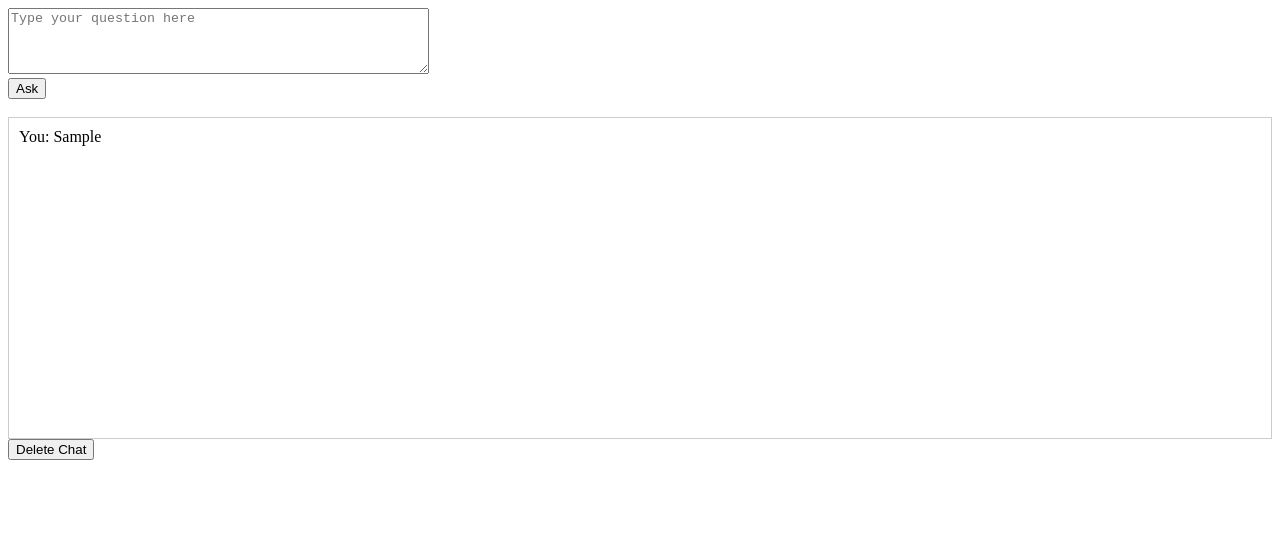
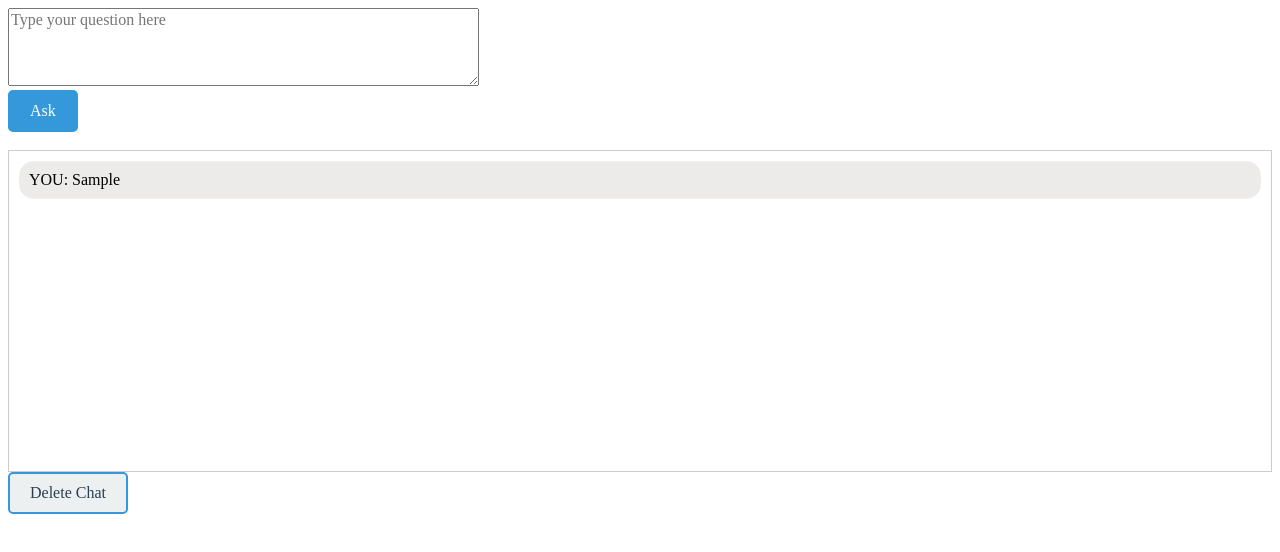
Before and after one commit to villayatali123/ChatBot-FrontEnd, a plain HTML site: page index.html in a window 1280 px wide. Both pictures are taken after typing "Sample" into the empty fields and a click on the button "Ask". Drawn offline with nearby package versions, Linux system fonts and the light colour scheme; no server answers; a web font is replaced by a local one.

Commit message:
added style to UI

```diff
--- /dev/null
+++ b/index.css
@@ -0,0 +1,57 @@
+* {
+    font-size: medium;
+    font-family: "Trirong", serif;
+}
+
+#chat-container {
+    height: 300px;
+    overflow-y: scroll;
+    border: 1px solid #ccc;
+    padding: 10px;
+}
+#chat-container div {
+    border-radius: 15px; /* Adjust the radius as needed */
+    padding: 10px; /* Optional: Add padding for better visualization */
+}
+
+#chat-container div:nth-child(odd){
+
+    background-color: #edeaea;
+
+  }
+/* Base Button Styles */
+.button {
+    display: inline-block;
+    padding: 10px 20px;
+    font-size: 16px;
+    text-align: center;
+    text-decoration: none;
+    cursor: pointer;
+    border: 2px solid #3498db;
+    border-radius: 5px;
+    transition: background-color 0.3s, color 0.3s;
+  }
+
+  /* Primary Button Styles */
+  .button-primary {
+    color: #fff;
+    background-color: #3498db;
+  }
+
+  .button-primary:hover {
+    background-color: #2980b9;
+  }
+
+  /* Secondary Button Styles */
+  .button-secondary {
+    color: #2c3e50;
+    background-color: #ecf0f1;
+  }
+
+  .button-secondary:hover {
+    background-color: #c81e03;
+  }
+
+  .button:hover {
+    color: #fff;
+  }
--- a/index.html
+++ b/index.html
@@ -3,16 +3,8 @@
   <head>
     <meta charset="UTF-8" />
     <title>Chatbot</title>
-    <!-- Add any CSS styles here -->
-    <style>
-      /* Your styles here */
-      #chat-container {
-        height: 300px;
-        overflow-y: scroll;
-        border: 1px solid #ccc;
-        padding: 10px;
-      }
-    </style>
+    <link rel="stylesheet" href="https://fonts.googleapis.com/css?family=Trirong">
+    <link rel="stylesheet" href="./index.css">
   </head>
   <body>
     <div>
@@ -24,7 +16,7 @@
           placeholder="Type your question here"
         ></textarea>
         <br />
-        <button type="submit">Ask</button>
+        <button class="button button-primary" type="submit">Ask</button>
 
       </form>
       <br />
@@ -32,7 +24,7 @@
       <div id="chat-container">
         <!-- Chat responses will be displayed here -->
       </div>
-      <button type="Button" id="delete-btn">Delete Chat</button>
+      <button class="button button-secondary"type="Button" id="delete-btn">Delete Chat</button>
     </div>
 
     <!-- Add Socket.io client script -->
--- a/index.js
+++ b/index.js
@@ -1,41 +1,40 @@
-const socket = io('https://chatbot-goodspace.onrender.com');
+const socket = io("https://chatbot-goodspace.onrender.com");
 
-const apiUrl = 'https://chatbot-goodspace.onrender.com/api/v1/getMessages';
-const deleteChatUrl = 'https://chatbot-goodspace.onrender.com/api/v1/deleteMessages';
+const apiUrl = "https://chatbot-goodspace.onrender.com/api/v1/getMessages";
+const deleteChatUrl =
+  "https://chatbot-goodspace.onrender.com/api/v1/deleteMessages";
 
 // Get DOM elements
-const chatForm = document.getElementById('chat-form');
-const questionInput = document.getElementById('question-input');
-const chatContainer = document.getElementById('chat-container');
-const deleteChatBtn = document.getElementById('delete-btn');
-
+const chatForm = document.getElementById("chat-form");
+const questionInput = document.getElementById("question-input");
+const chatContainer = document.getElementById("chat-container");
+const deleteChatBtn = document.getElementById("delete-btn");
 
 async function fetchData() {
   try {
     const response = await fetch(apiUrl);
 
     if (!response.ok) {
-        throw new Error('Network response was not ok');
+      throw new Error("Network response was not ok");
     }
 
     const data = await response.json();
-      const content = data.message.map( (item,index) => {
-        const div = document.createElement('div');
+    const content = data.message.map((item, index) => {
+      const div = document.createElement("div");
 
-        if(index%2==0)
-        div.textContent =`You:  ${item.message}`;
-        else div.textContent =`Bot:  ${item.message}`
-        return div
+      if (index % 2 == 0) div.textContent = `You:  ${item.message}`;
+      else div.textContent = `Bot:  ${item.message}`;
+      return div;
     });
 
-      chatContainer.innerHTML = ''; // Clear the container first (if needed)
+    chatContainer.innerHTML = ""; // Clear the container first (if needed)
 
-      content.forEach(element => {
+    content.forEach((element) => {
       chatContainer.appendChild(element); // Append each created div element to the container
     });
     return data; // You can return the data if needed for further processing
   } catch (error) {
-      console.error('Error fetching data:', error);
+    console.error("Error fetching data:", error);
     throw error; // Re-throwing the error for handling at a higher level if necessary
   }
 }
@@ -46,44 +45,42 @@ fetchData();
 // const content = data.map(item => `<p>${item}</p>`).join('');
 
 // Submit form event
-chatForm.addEventListener('submit', async (e) => {
+chatForm.addEventListener("submit", async (e) => {
   e.preventDefault();
   const question = questionInput.value.trim();
 
-  if (question !== '') {
+  if (question !== "") {
     // Send the question to the server
-    socket.emit('ask-question', { message: question });
+    socket.emit("ask-question", { message: question });
     // Add the question to chat display
-    chatContainer.innerHTML += `<div>You: ${question}</div>`;
+    chatContainer.innerHTML += `<div>YOU:  ${question}</div>`;
     // Clear the input
-    questionInput.value = '';
+    questionInput.value = "";
   }
 });
 
 // Receive response from server
-socket.on('bot-response', (response) => {
-    console.log(response);
+socket.on("bot-response", (response) => {
   // Display the response in the chat area
-  chatContainer.innerHTML += `<div>Bot: ${response.answer.content}</div>`;
+  chatContainer.innerHTML += `<div>BOT:  ${response.answer.content}</div>`;
   // Scroll to the bottom of the chat container
   chatContainer.scrollTop = chatContainer.scrollHeight;
 });
 
-deleteChatBtn.addEventListener('click', async (e) => {
+deleteChatBtn.addEventListener("click", async (e) => {
   e.preventDefault();
   try {
-        const response = await fetch(deleteChatUrl,{
-            method: 'DELETE',
+    const response = await fetch(deleteChatUrl, {
+      method: "DELETE",
     });
 
     if (!response.ok) {
-          throw new Error('Network response was not ok');
+      throw new Error("Network response was not ok");
     }
 
     const data = await response.json();
-
   } catch (error) {
-        console.error('Error fetching data:', error);
+    console.error("Error fetching data:", error);
     throw error; // Re-throwing the error for handling at a higher level if necessary
   }
 });
```
Lines whose indentation alone changed are shown as unchanged.
